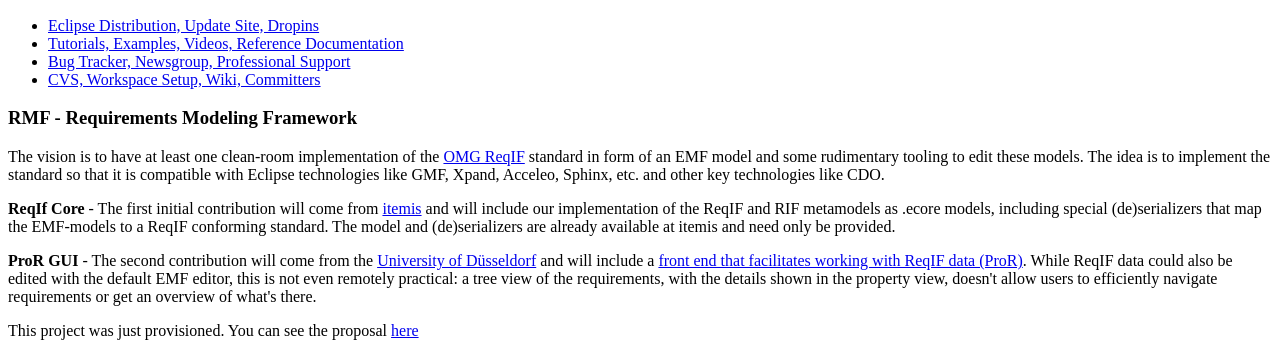
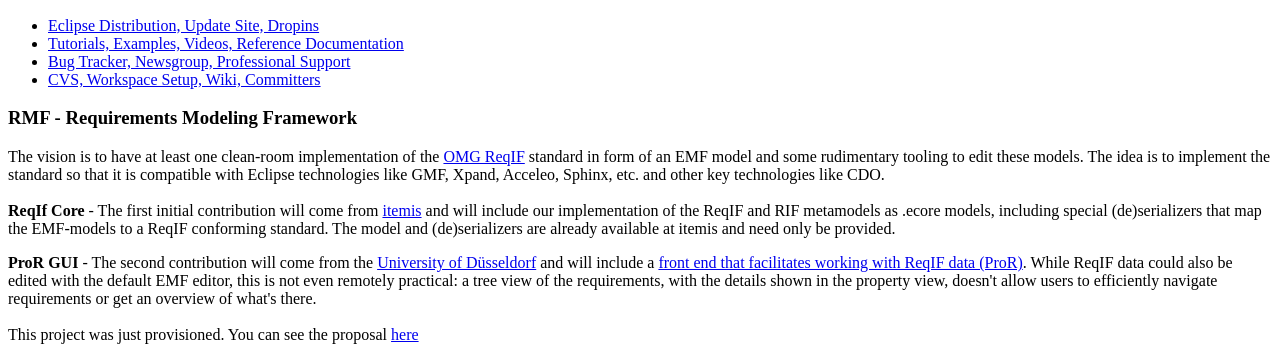
Before and after one commit to eclipse-rmf/rmf-website, a PHP site: page /pages/_index.html in a window 1280 px wide. Shown: the part 32-385 px from the top of the page. Run offline with PHP 8.4, Linux system fonts and the light colour scheme.

Commit message:
RMF Webpage

```diff
--- a/_projectCommon.php
+++ b/_projectCommon.php
@@ -47,7 +47,7 @@
 	# $Menu->addMenuItem("Developers", "/project/developers", "_self");
 
 	# To define additional CSS or other pre-body headers
-	$App->AddExtraHtmlHeader('<link rel="stylesheet" type="text/css" href="/default/style.css"/>');
+	$App->AddExtraHtmlHeader('<link rel="stylesheet" type="text/css" href="style.css"/>');
 
 	# To enable occasional Eclipse Foundation Promotion banners on your pages (EclipseCon, etc)
 	$App->Promotion = TRUE;
--- a/pages/_index.html
+++ b/pages/_index.html
@@ -22,9 +22,9 @@ The vision is to have at least one clean-room implementation of the
 and some rudimentary tooling to edit these models. The idea is to implement the standard
 so that it is compatible with Eclipse technologies like GMF, Xpand, Acceleo, Sphinx,
 etc. and other key technologies like CDO.
-</p>
 
-<p class="left">
+<br/><br/>
+
 <b>ReqIf Core</b> - The first initial contribution will come from <a href="http://www.itemis.com">itemis</a>
 and will include our implementation of the ReqIF and RIF metamodels as .ecore models,
 including special (de)serializers that map the EMF-models to a ReqIF conforming standard.
@@ -39,15 +39,19 @@ EMF editor, this is not even remotely practical: a tree view of the requirements
 details shown in the property view, doesn't allow users to efficiently navigate requirements
 or get an overview of what's there.
 
-<p class="right"> This project was just provisioned.  You can see the proposal
+<br/><br/>
+
+This project was just provisioned.  You can see the proposal
 <a href="/proposals/modeling.mdt.rmf">here</a>
-
 </p>
 
 </div>
 
-
+<br/>
+<center>
 <iframe width="480" height="390" src="http://www.youtube.com/embed/sdfTNZduvZ4?rel=0" frameborder="0" allowfullscreen></iframe>
+</center>
+<br/>
 
 <!--
 <h3>...and yet powerful</h3>
```
